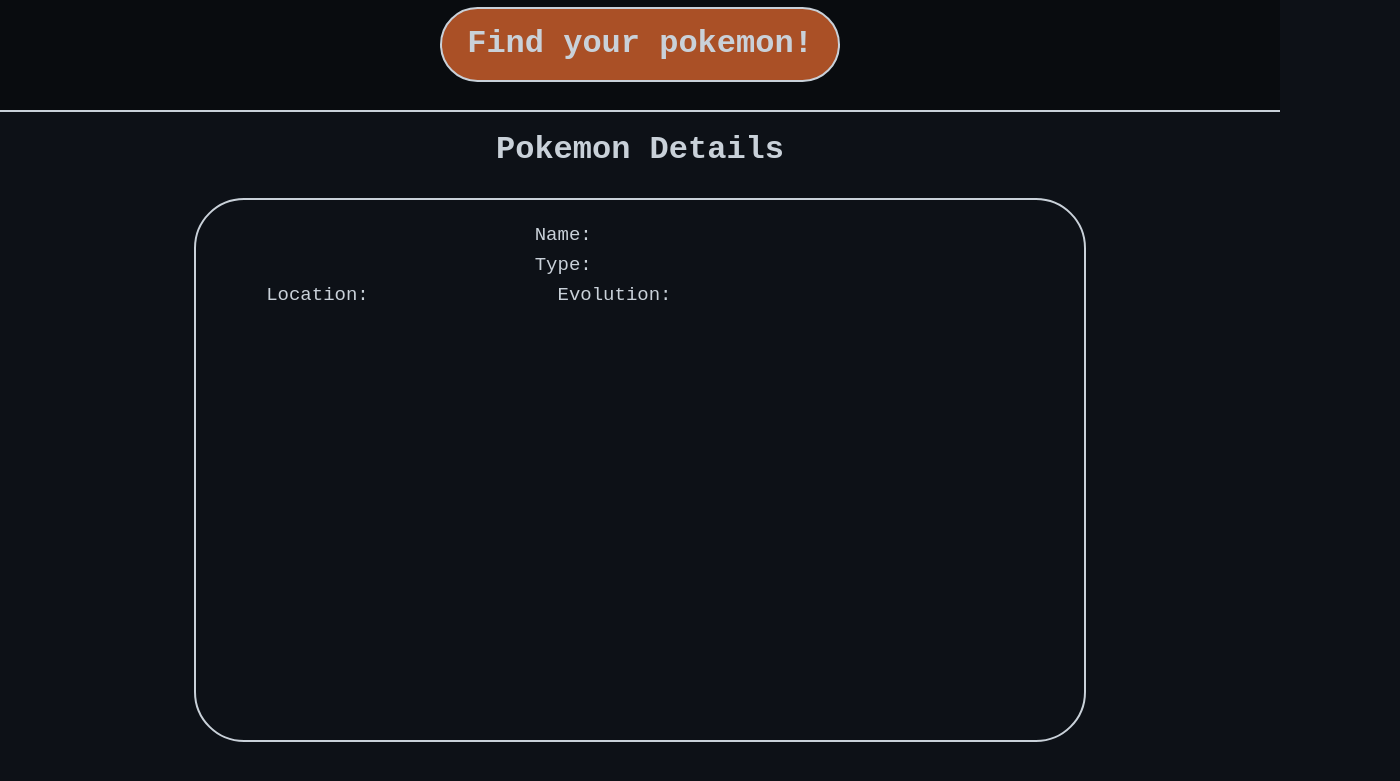
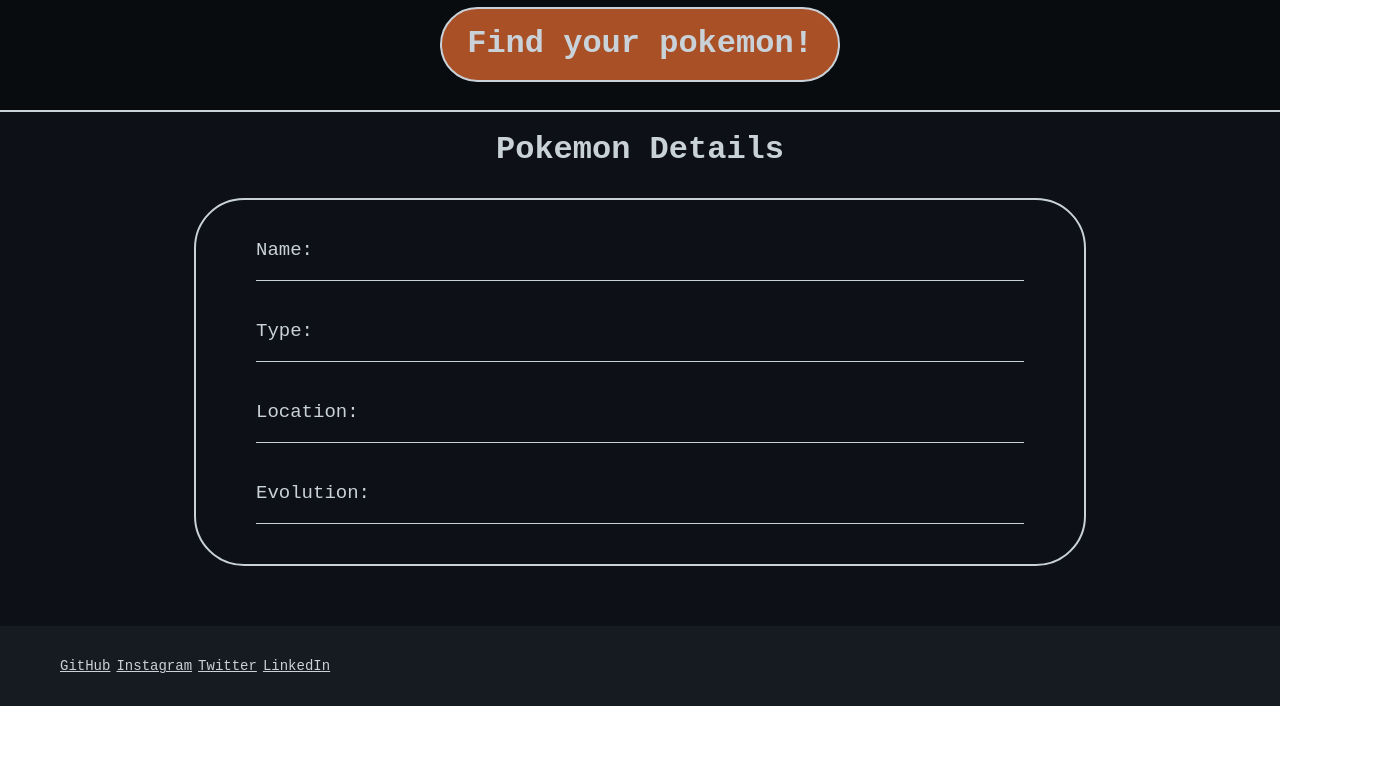
Before and after one commit to NicoGoux/Find-your-pokemon-app, a website: page src/index.html in a window 1280 px wide. Shown: the part 969-1750 px from the top of the page, 1400 px wide, since content can reach past the window. After the commit the page ends 1675 px from the top, so only its background shows below. Drawn offline with nearby package versions, Linux system fonts and the light colour scheme.

Commit message:
finalizando estructura y css

```diff
--- a/src/index.html
+++ b/src/index.html
@@ -103,12 +103,20 @@
 					</div>
 					<div class="detail-container">
 						<p>Location:</p>
+					</div>
 					<div class="detail-container">
 						<p>Evolution:</p>
 					</div>
 				</div>
 			</section>
 		</main>
-		<footer></footer>
+		<footer>
+			<div>
+				<a href="">GitHub</a>
+				<a href="">Instagram</a>
+				<a href="">Twitter</a>
+				<a href="">LinkedIn</a>
+			</div>
+		</footer>
 	</body>
 </html>
--- a/src/sass/style.scss
+++ b/src/sass/style.scss
@@ -39,13 +39,7 @@
 	color: $foreground;
 }
 
-body {
-	width: 100%;
-	background-color: $background;
-}
-
 header {
-	width: 100%;
 	padding: 10px 60px 10px;
 	display: flex;
 	flex-direction: row;
@@ -53,7 +47,6 @@
 	font-size: 1.8rem;
 	font-weight: 700;
 	background-color: $hd-ft-background;
-}
 
 	.logo-landing-page {
 		min-width: 50px;
@@ -72,7 +65,7 @@
 	}
 
 	.header-nav {
-	width: 100%;
+		width: 50%;
 		display: flex;
 		flex-direction: row;
 
@@ -91,12 +84,14 @@
 			}
 		}
 	}
+}
 
 main {
 	display: flex;
 	flex-direction: column;
 	justify-content: center;
 	align-items: center;
+	background-color: $background;
 }
 
 .presentation-logo-div {
@@ -110,7 +105,7 @@
 	.presentation-section {
 		width: 50%;
 		min-width: 300px;
-		max-width: 500px;
+		max-width: 450px;
 		padding: 20px 100px 20px;
 		display: flex;
 		flex-direction: column;
@@ -130,7 +125,7 @@
 
 	.img-logo-section {
 		width: 50%;
-		max-width: 500px;
+		max-width: 450px;
 		padding: 20px 60px 20px;
 		display: flex;
 		align-items: center;
@@ -219,33 +214,45 @@
 
 	.pokemon-details {
 		width: 60%;
-		height: 500px;
+		height: fit-content;
 		padding: 20px 60px 20px;
 		margin: 30px 60px 60px;
 		display: flex;
 		flex-direction: column;
+		align-items: center;
+		justify-content: space-between;
 		border: 2px $foreground solid;
 		border-radius: 50px;
 
 		.detail-container {
-			width: 80%;
-			height: 30px;
-			display: flex;
+			width: 100%;
+			height: 40px;
+			margin: 20px 0px;
+			display: block;
 			align-items: center;
 			justify-content: center;
 			font-size: 1.9rem;
+			border-bottom: 1px solid $foreground;
+
+			p {
+				margin: 0px;
+			}
 		}
 	}
 }
 
 footer {
-	width: 100%;
-	height: 200px;
+	height: 60px;
 	padding: 10px 60px 10px;
 	display: flex;
 	flex-direction: row;
 	align-items: center;
-	font-size: 1.8rem;
 	font-weight: 700;
 	background-color: $hd-ft-background;
+
+	a {
+		font-weight: 300;
+		font-size: 1.4rem;
+		color: $foreground;
 	}
+}
```
Also changed, not shown: src/css/style.css. Lines whose indentation alone changed are shown as unchanged.
